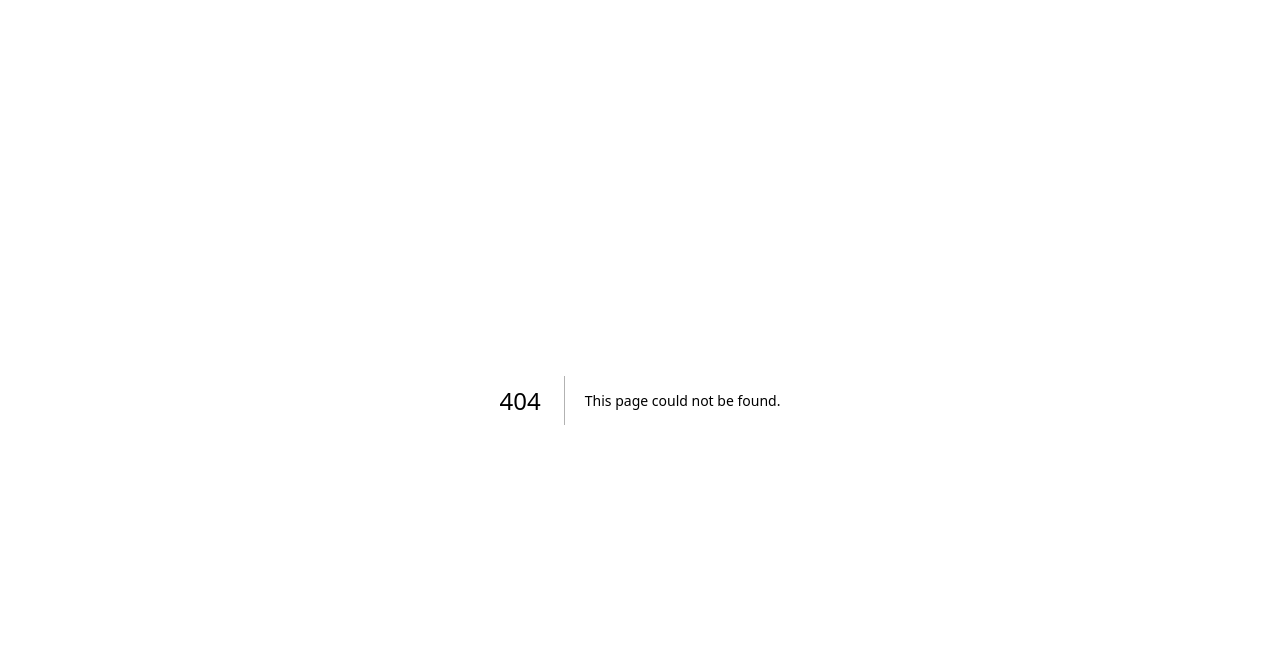
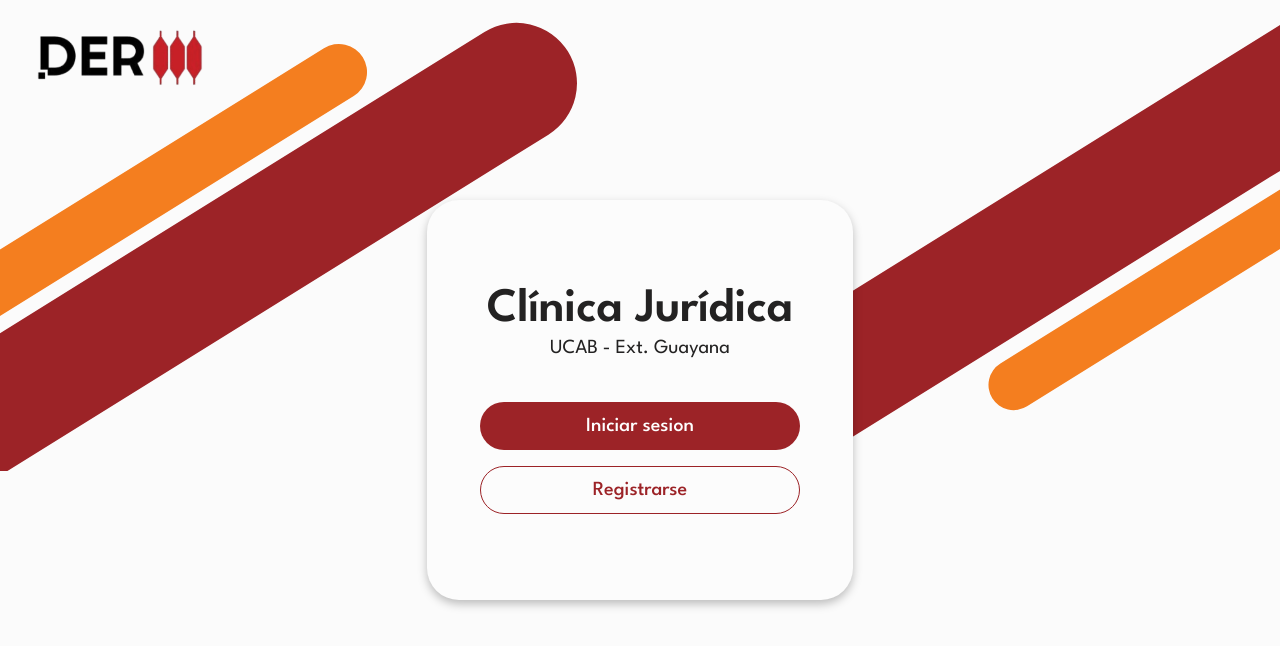
Before and after one commit to ByteWizzardd/Gestion-de-clinicas-juridicas, a Next.js app: page /auth in a window 1280 px wide. Before the commit this address had no page. Shown: the top 646 px of the page. Built offline with nearby package versions, Linux system fonts and the light colour scheme.

Commit message:
feat: página principal de auth

```diff
--- /dev/null
+++ b/app/auth/layout.tsx
@@ -0,0 +1,23 @@
+// Layout para las páginas de autenticación (login y register)
+// Este layout se aplica a todas las rutas dentro de /auth
+
+// Aquí va:
+// - Layout común para login y register
+// - Diseño centrado en la pantalla
+// - Logo de la aplicación (DER)
+// - Fondo o diseño específico para las páginas de auth
+// - NO incluir el Sidebar (solo en dashboard)
+// - Estructura base para que login y register tengan el mismo diseño
+
+export default function AuthLayout({
+  children,
+}: {
+  children: React.ReactNode;
+}) {
+  return (
+    <div>
+      {/* Estructura común para login y register */}
+      {children}
+    </div>
+  );
+}
--- /dev/null
+++ b/app/auth/login/page.tsx
@@ -0,0 +1,17 @@
+// Página de inicio de sesión
+// Ruta: /auth/login
+
+// Aquí va:
+// - Formulario de login con campos: email/usuario y contraseña
+// - Botón de "Iniciar Sesión"
+// - Link para ir a registro ("¿No tienes cuenta? Regístrate")
+// - Manejo de errores de autenticación
+// - Redirección al dashboard después de login exitoso
+// - Validación de campos del formulario
+// - Estado de carga mientras se procesa el login
+
+export default function LoginPage() {
+    return(
+        <h1>cjsdcbdh</h1>
+    );
+}
--- /dev/null
+++ b/app/auth/page.tsx
@@ -0,0 +1,51 @@
+"use client";
+import Button from "@/components/ui/Button";
+import { useRouter } from "next/navigation";
+import Image from "next/image";
+export default function AuthHome (){
+    const router = useRouter();
+    const handleLogin = () => {
+        router.push("/auth/login");
+    }
+    const handleRegister = () => {
+        router.push("/auth/register");
+    }
+    return(
+        <div className="bg-background relative overflow-hidden h-screen">
+            {/* Logo */}
+            <div className="absolute top-4 left-0">
+                <Image src="/image.png" alt="DER Logo" width={240} height={87} className="object-contain"/>
+            </div>
+
+            {/* Decoración 1 - Esquina superior derecha */}
+            <div className="absolute top-[-10] right-0 z-0">
+                <Image src="/deco1.svg" alt="Decoración 1" width={600} height={600} className="object-contain"/>
+            </div>
+
+            {/* Decoración 2 - Esquina inferior izquierda */}
+            <div className="absolute bottom-[-10] left-0 z-0">
+                <Image src="/deco2.svg" alt="Decoración 2" width={600} height={600} className="object-contain"/>
+            </div>
+
+            {/* Contenedor centrado para la tarjeta */}
+            <div className="flex h-screen justify-center items-center relative z-10">
+                <div className="w-1/3 bg-[#FCFCFC] h-1/2 rounded-4xl shadow-[0px_4px_10px_0px_rgba(0,0,0,0.25)] overflow-hidden flex flex-col items-center justify-center p-5">
+                    <div className="text-foreground text-center">
+                        {/*Textos*/}
+                        <p className="text-5xl font-semibold font-primary">
+                            Clínica Jurídica
+                        </p>
+                        <p className="text-xl font-normal font-primary">
+                            UCAB - Ext. Guayana
+                        </p>
+                    </div>
+                    <div className="flex flex-col gap-4 mt-10 w-full max-w-xs">
+                        {/* Botones de Iniciar Sesión y Registrarse */}
+                        <Button children="Iniciar sesion" variant="primary" size="lg" isLoading={false} className="!rounded-3xl !text-xl" onClick={handleLogin}/>
+                        <Button children="Registrarse" variant="outline" size="lg" isLoading={false} className="!rounded-3xl !text-xl" onClick={handleRegister}/>
+                    </div>
+                </div>
+            </div>
+        </div>
+    );
+}
--- /dev/null
+++ b/app/auth/register/page.tsx
@@ -0,0 +1,18 @@
+// Página de registro
+// Ruta: /auth/register
+
+// Aquí va:
+// - Formulario de registro con campos: nombre, apellido, email, contraseña, confirmar contraseña, rol (opcional)
+// - Botón de "Registrarse"
+// - Link para ir a login ("¿Ya tienes cuenta? Inicia sesión")
+// - Manejo de errores de registro
+// - Validación de campos del formulario
+// - Validación de que las contraseñas coincidan
+// - Estado de carga mientras se procesa el registro
+// - Redirección al login o dashboard después de registro exitoso
+
+export default function RegisterPage() {
+    return(
+        <h1>cjsdcbdh</h1>
+    );
+}
--- a/components/ui/Button.tsx
+++ b/components/ui/Button.tsx
@@ -8,7 +8,7 @@ interface ButtonProps extends React.ButtonHTMLAttributes<HTMLButtonElement> {
     isLoading?: boolean;
 }
 
-export default function Button({ children, variant='primary', size='md', isLoading=false, disabled, ...props }: ButtonProps) {
+export default function Button({ children, className="", variant='primary', size='md', isLoading=false, disabled, ...props }: ButtonProps) {
     //estilos base
     const baseStyles = 'justify-center items-center inline-flex cursor-pointer rounded-md font-medium transition-colors disabled:opacity-50 disabled:pointer-events-none'
 
@@ -29,7 +29,7 @@ export default function Button({ children, variant='primary', size='md', isLoadi
     }
 
     return(
-        <button className={`${baseStyles} ${variantStyles[variant]} ${sizeStyles[size]}`} disabled={disabled} {...props}>
+        <button className={`${baseStyles} ${className} ${variantStyles[variant]} ${sizeStyles[size]}`} disabled={disabled} {...props} >
             {isLoading ? <ArrowPathIcon className="animate-spin" /> : children}
         </button>
     );
```
Also changed, not shown: public/deco1.svg (added), public/deco2.svg (added).
